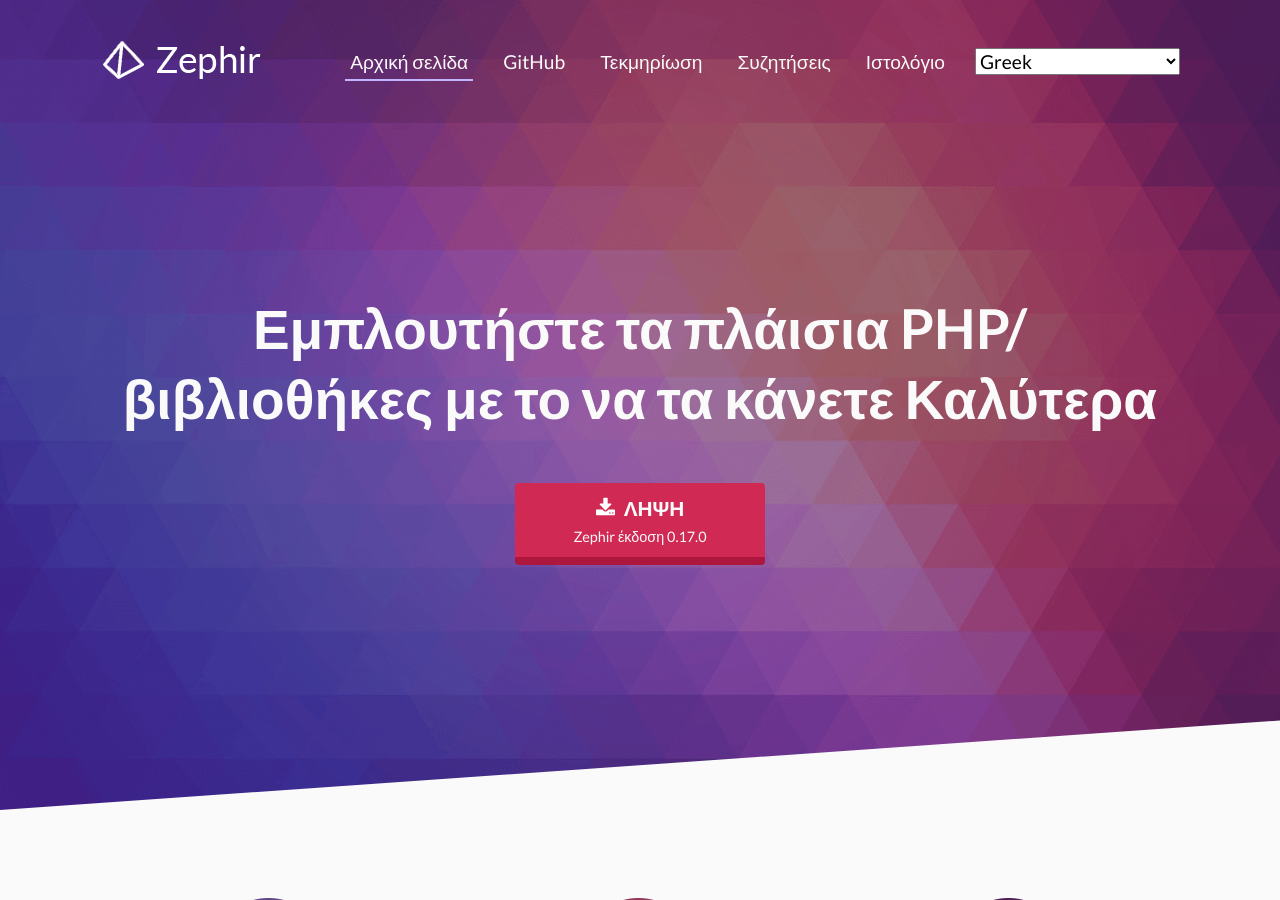
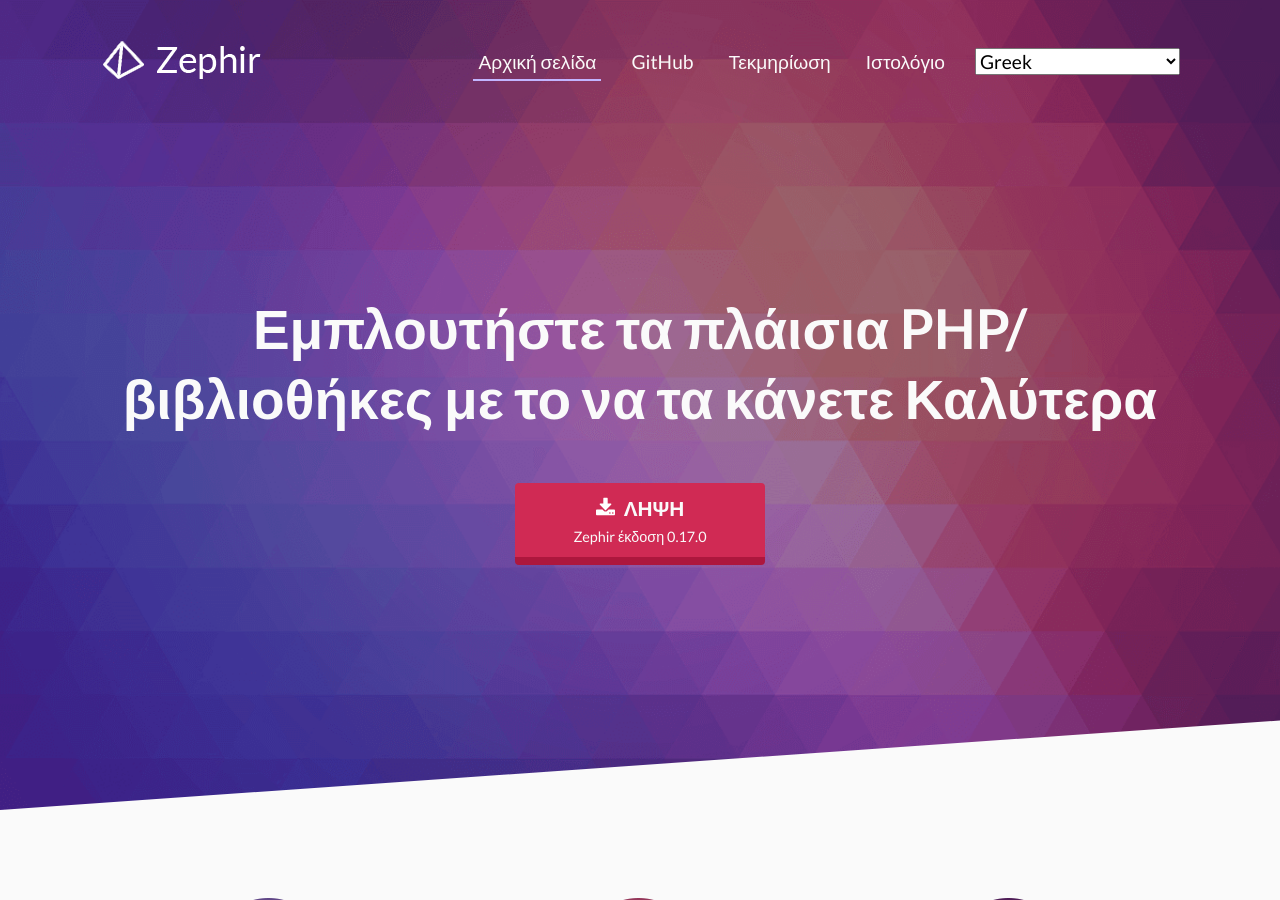
Before and after one commit to zephir-lang/zephir-website, a Jekyll site: the page built from language/el-GR.html, in a window 1280 px wide and 900 px high. Built offline with Jekyll 4.4.1, drawn with Linux system fonts in a browser that asks for light colours.

Commit message:
remove Discussions link el (#275)

```diff
--- a/_data/el-GR.json
+++ b/_data/el-GR.json
@@ -9,7 +9,6 @@
   "compilationModelDescription": "Η Zephir εκμεταλλεύεται το υπάρχον σύστημα επεκτάσεων στην PHP και βοηθάει στη δημιουργία των δικών σας επεκτάσεων ως κοινόχρηστες βιβλιοθήκες σε Linux/OSX και DLLs στα Windows.",
   "contactUs": "Επικοινωνία",
   "description": "Η Zephir είναι μια γλώσσα ανοικτής πηγής, υψηλής-επιπέδου/τομέα, σχεδιασμένη για να διευκολύνει τη δημιουργία και τη διατηρησιμότητα των επεκτάσεων για την PHP με έμφαση στην ασφάλεια τύπου και μνήμης.",
-  "discussions": "Συζητήσεις",
   "documentation": "Τεκμηρίωση",
   "download": "Ληψη",
   "encancePhp": "Εμπλουτήστε τα πλάισια PHP/βιβλιοθήκες με το να τα κάνετε ",
--- a/language/el-GR.html
+++ b/language/el-GR.html
@@ -26,11 +26,6 @@ permalink: /el-GR
                     <li>
                         <a href="https://docs.zephir-lang.com/">
                             {{ site.data.el-GR.documentation }}
-                        </a>
-                    </li>
-                    <li>
-                        <a href="https://github.com/zephir-lang/zephir/discussions">
-                            {{ site.data.el-GR.discussions }}
                         </a>
                     </li>
                     <li>
@@ -143,9 +138,6 @@ permalink: /el-GR
                     <a href="https://docs.zephir-lang.com/">
                         {{ site.data.el-GR.documentation }}
                     </a>
-                    <a href="https://github.com/zephir-lang/zephir/discussions">
-                        {{ site.data.el-GR.discussions }}
-                    </a>
                     <a href="https://docs.zephir-lang.com/en/latest/installation">
                         {{ site.data.el-GR.installation }}
                     </a>
```
